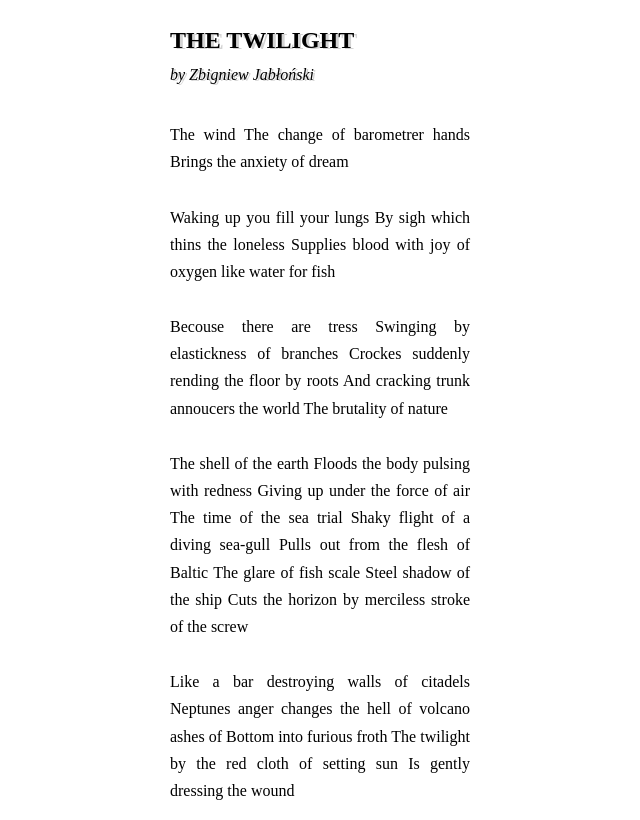
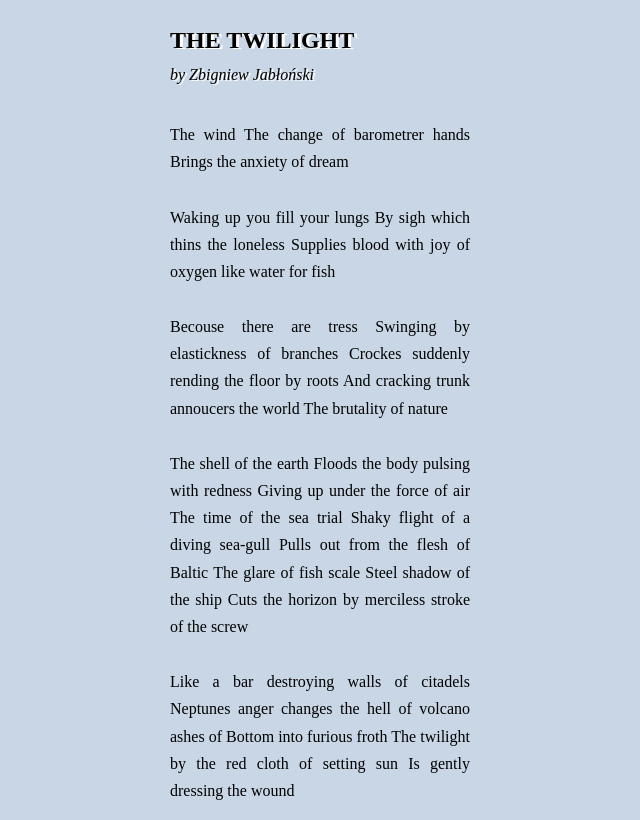
Before and after one commit to Pajicarrys/wiersz, a plain HTML site: page index.html in a window 1280 px wide. Shown: the whole page, without its empty margins (342-982 px from the left). Drawn offline with Linux system fonts and the light colour scheme.

Commit message:
add_background_color

```diff
--- a/style.css
+++ b/style.css
@@ -7,6 +7,7 @@ body {
     text-align: justify;
     font-size: 16px;
     line-height: 1.7;
+    background-color: #c8d6e5;
 }
 
 article {
@@ -20,13 +21,13 @@ p {
 
 h1 {
     margin-bottom: 0;
-    text-shadow: 3px 1px lightgrey;
+    text-shadow: 3px 1px #fff;
 }
 
 h4 {
     margin-top: 0;
     font-style: italic;
     font-weight: normal;
-    text-shadow: 2px 1px lightgrey;;
+    text-shadow: 2px 1px #fff;;
 
 }
```
